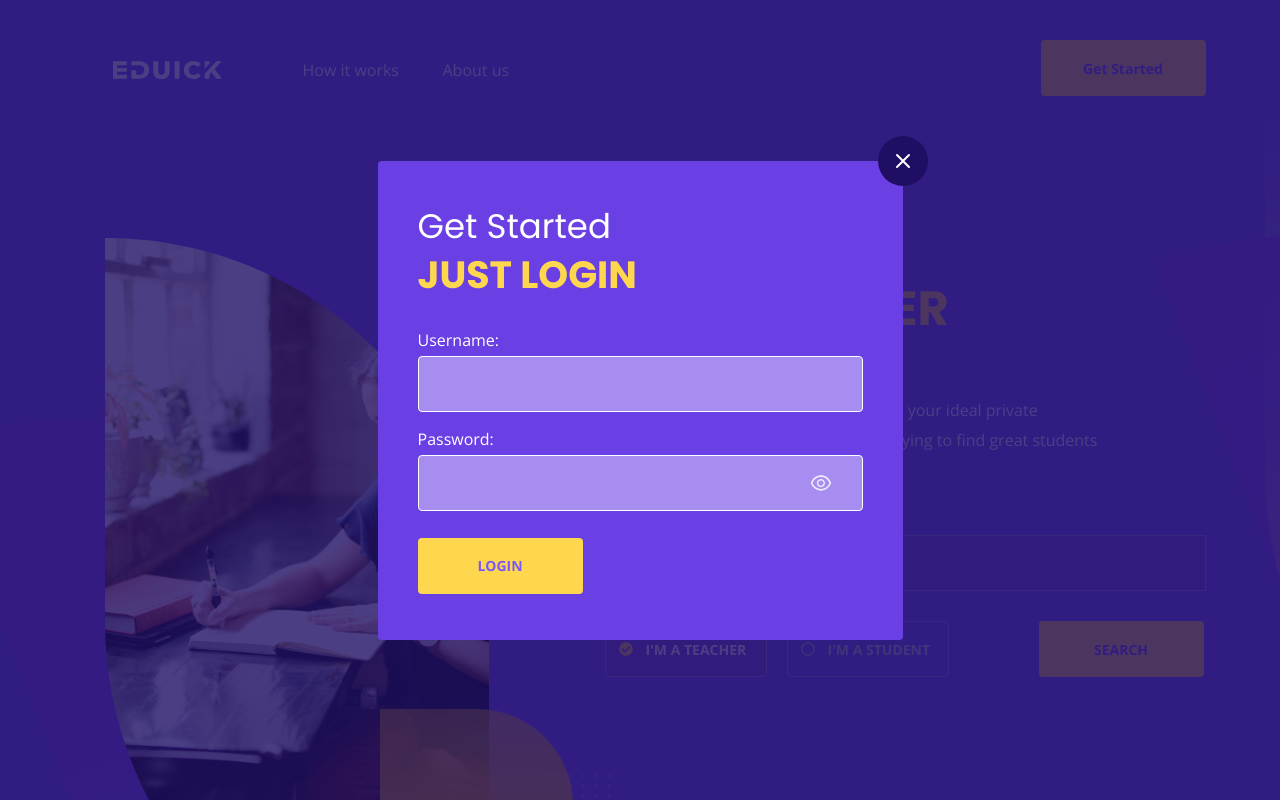
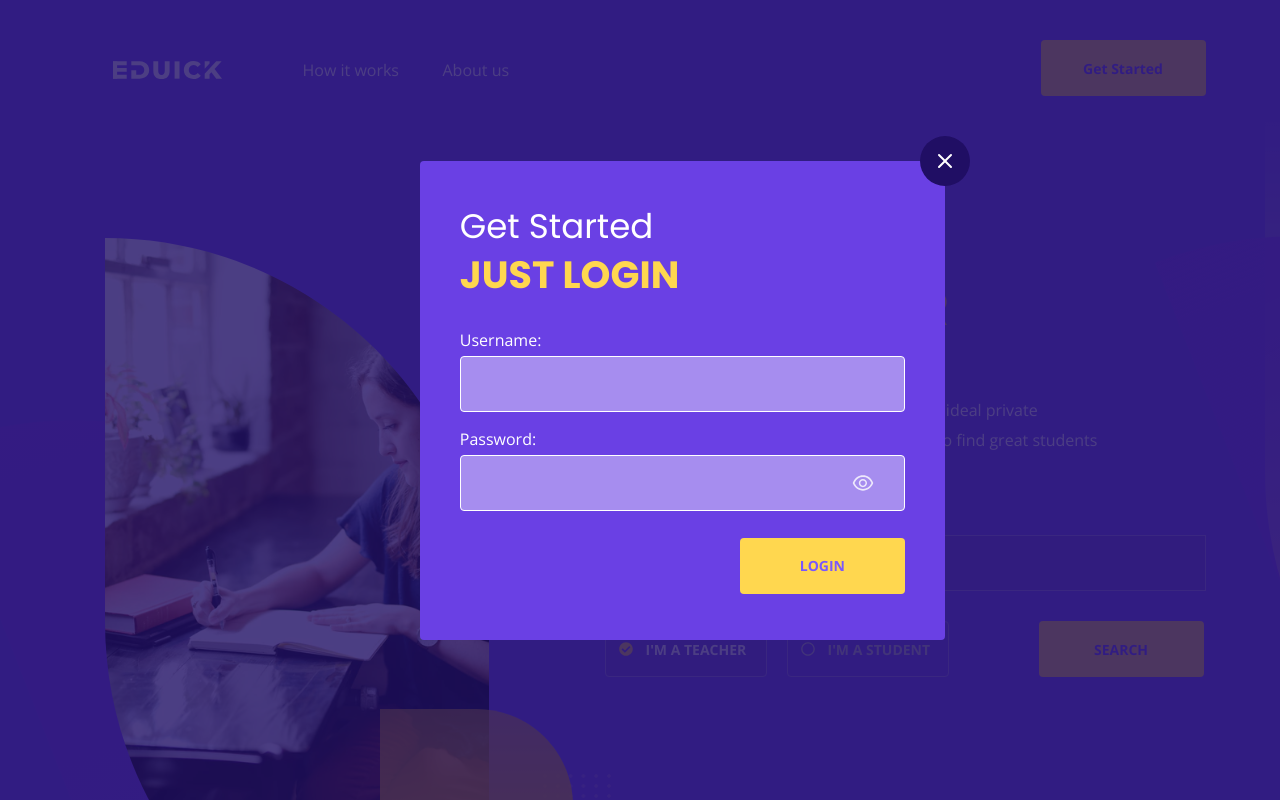
Before and after one commit to natanielporto/teste-frontend-eduick, a React (Create React App) app: page / in a window 1280 px wide. Both pictures are taken after a click on the button "Get Started". Shown: the top 800 px of the page. Built offline with nearby package versions, Linux system fonts and the light colour scheme.

Commit message:
Final commit.

```diff
--- a/src/components/LandingPageModal/index.tsx
+++ b/src/components/LandingPageModal/index.tsx
@@ -30,38 +30,36 @@ function LandingPageModal({
 
   const [hideMobileMenu, setHideMobileMenu] = useState(false);
 
-  const modalRef = useRef();
+  const modalRef = useRef<HTMLDivElement>(null);
 
   const changeEyeIcon = useCallback(() => {
     setCloseEye(!closeEye);
   }, [closeEye]);
 
   const closeModal = useCallback(
-    e => {
-      if (modalRef.current === e.target) handleCloseLandingPageModal();
+    event => {
+      const closeThisModal = event.target.innerText;
+
+      if (closeThisModal && closeThisModal.search('closeModal') === 0)
+        handleCloseLandingPageModal();
+
+      if (event.key === 'Escape' && showModal) handleCloseLandingPageModal();
     },
-    [handleCloseLandingPageModal],
+    [handleCloseLandingPageModal, showModal],
   );
 
   const setMobileMenuGetStarted = useCallback(() => {
     setHideMobileMenu(!hideMobileMenu);
   }, [hideMobileMenu]);
 
-  const keyPress = useCallback(
-    event => {
-      if (event.key === 'Escape' && showModal) handleCloseLandingPageModal();
-    },
-    [handleCloseLandingPageModal, showModal],
-  );
-
   useEffect(() => {
-    document.addEventListener('keydown', keyPress);
-    return () => document.removeEventListener('keydown', keyPress);
-  }, [keyPress]);
+    document.addEventListener('keydown', closeModal);
+    return () => document.removeEventListener('keydown', closeModal);
+  }, [closeModal]);
 
   if (isMobile && !hideMobileMenu) {
     return (
-      <BackgroundMobile id="a" onClick={closeModal}>
+      <BackgroundMobile onClick={closeModal}>
         <div>
           <LogoContainer>
             <img src={logoEduick} alt="Eduick logo" />
@@ -97,7 +95,9 @@ function LandingPageModal({
 
   return (
     <Background onClick={closeModal}>
-      <Container>
+      closeModal
+      {/* neat little trick that i've came up with to close when clicking outside without much code */}
+      <Container ref={modalRef}>
         <div className="landingPageModal__container__regularTitle">
           Get Started
         </div>
--- a/src/components/LandingPageModal/styles.ts
+++ b/src/components/LandingPageModal/styles.ts
@@ -6,7 +6,7 @@ export const BackgroundMobile = styled.div`
   width: 100vw;
   position: absolute;
   z-index: 10;
-  top: -27px;
+  top: -20px;
 
   .backgroundMobile__link {
     display: flex;
@@ -45,6 +45,7 @@ export const Background = styled.div`
   display: flex;
   justify-content: center;
   background-color: rgba(32, 14, 100, 0.8);
+  color: transparent;
   height: 100%;
   width: 100%;
   position: absolute;
@@ -59,6 +60,7 @@ export const Background = styled.div`
 
 export const Container = styled.div`
   background-color: #6a40e4;
+  color: #fff;
   min-width: 525px;
   min-height: 479px;
   position: relative;
@@ -68,10 +70,11 @@ export const Container = styled.div`
   border-radius: 4px;
 
   @media (max-width: 400px) {
-    min-width: 100%;
-    min-height: 100%;
+    min-width: 101%;
+    min-height: 102%;
     padding-left: 25px;
     padding-top: 24px;
+    left: -40px;
   }
 
   .landingPageModal__container__regularTitle {
@@ -165,6 +168,7 @@ export const Container = styled.div`
 
   .background__container__loginButton {
     display: flex;
+    justify-content: flex-end;
     margin-top: 27px;
     padding-right: 65px;
 
```
